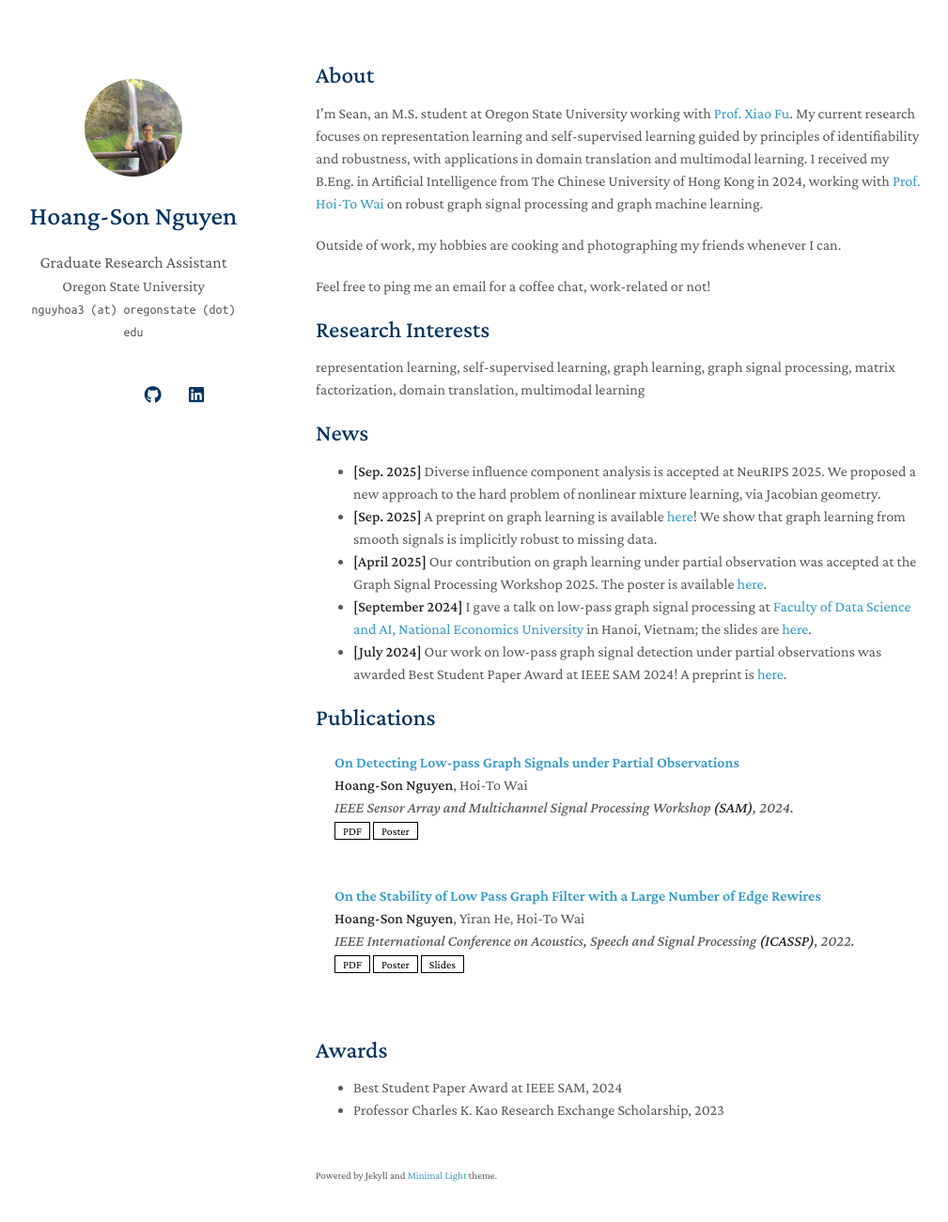
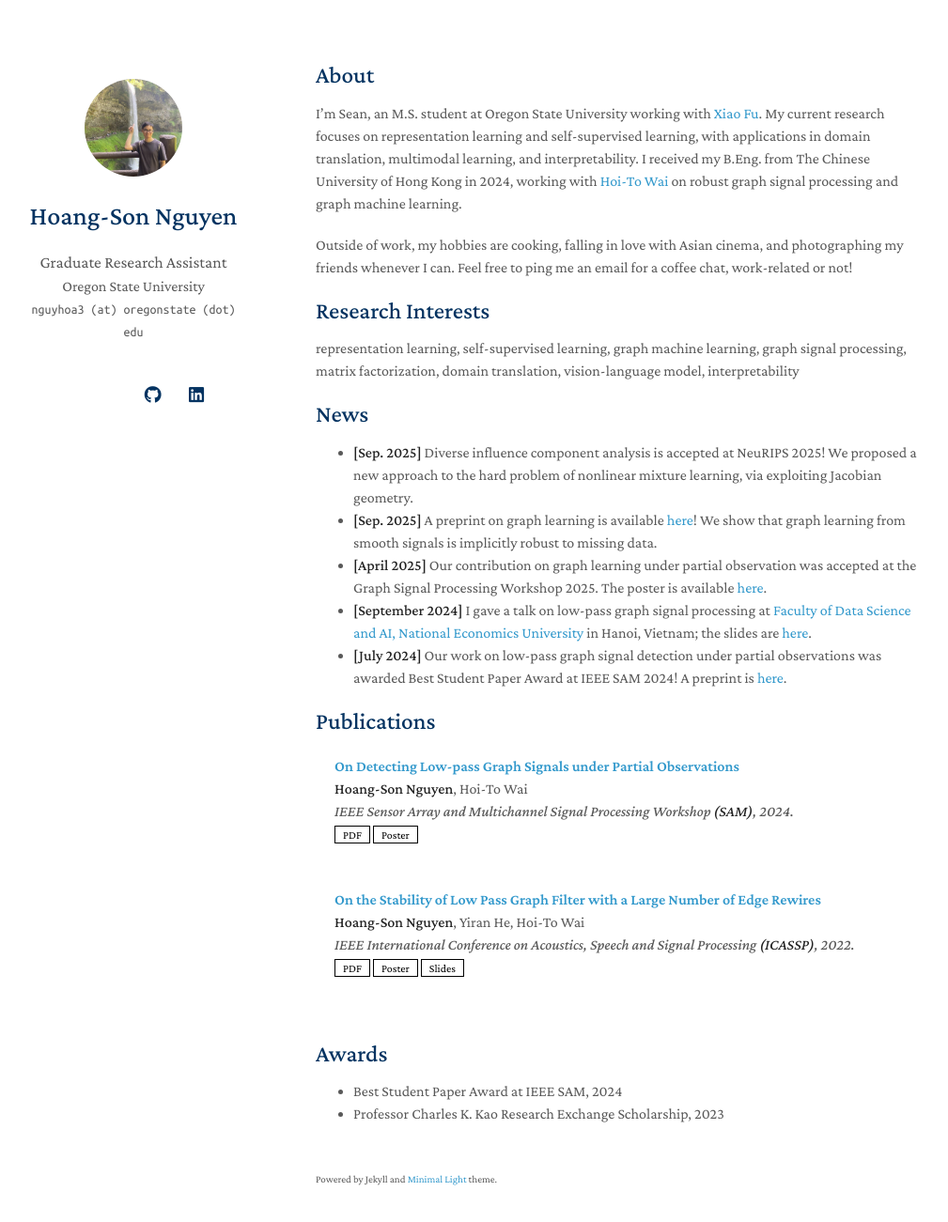
Before and after one commit to hsnguyen24/hsnguyen24.github.io, a Jekyll site: the page built from index.md, in a window 1280 px wide and 1336 px high. Shown: the top 1301 px of the window at 94% size, without its empty margins (134-1143 px from the left). Built offline with Jekyll 4.4.1, drawn with Linux system fonts in a browser that asks for light colours; nearby versions of some CDN libraries; a style sheet for code colours, icons or effects is not loaded; our own code applies the rules of GitHub Pages for plain Markdown files.

Commit message:
Update index.md

```diff
--- a/index.md
+++ b/index.md
@@ -4,17 +4,15 @@ layout: homepage
 
 ## About
 
-I'm Sean, an M.S. student at Oregon State University working with [Prof. Xiao Fu](https://web.engr.oregonstate.edu/~fuxia). My current research focuses on representation learning and self-supervised learning guided by principles of identifiability and robustness, with applications in domain translation and multimodal learning. I received my B.Eng. in Artificial Intelligence from The Chinese University of Hong Kong in 2024, working with [Prof. Hoi-To Wai](https://www1.se.cuhk.edu.hk/~htwai) on robust graph signal processing and graph machine learning.
+I'm Sean, an M.S. student at Oregon State University working with [Xiao Fu](https://web.engr.oregonstate.edu/~fuxia). My current research focuses on representation learning and self-supervised learning, with applications in domain translation, multimodal learning, and interpretability. I received my B.Eng. from The Chinese University of Hong Kong in 2024, working with [Hoi-To Wai](https://www1.se.cuhk.edu.hk/~htwai) on robust graph signal processing and graph machine learning.
 
-Outside of work, my hobbies are cooking and photographing my friends whenever I can.
-
-Feel free to ping me an email for a coffee chat, work-related or not!
+Outside of work, my hobbies are cooking, falling in love with Asian cinema, and photographing my friends whenever I can. Feel free to ping me an email for a coffee chat, work-related or not!
 
 ## Research Interests
-representation learning, self-supervised learning, graph learning, graph signal processing, matrix factorization, domain translation, multimodal learning
+representation learning, self-supervised learning, graph machine learning, graph signal processing, matrix factorization, domain translation, vision-language model, interpretability
 
 ## News
-- **[Sep. 2025]** Diverse influence component analysis is accepted at NeuRIPS 2025. We proposed a new approach to the hard problem of nonlinear mixture learning, via Jacobian geometry.
+- **[Sep. 2025]** Diverse influence component analysis is accepted at NeuRIPS 2025! We proposed a new approach to the hard problem of nonlinear mixture learning, via exploiting Jacobian geometry.
 - **[Sep. 2025]** A preprint on graph learning is available [here](https://arxiv.org/abs/2509.14887)! We show that graph learning from smooth signals is implicitly robust to missing data.
 - **[April 2025]** Our contribution on graph learning under partial observation was accepted at the Graph Signal Processing Workshop 2025. The poster is available [here](./assets/files/GSPW2025_Poster.pdf).
 - **[September 2024]** I gave a talk on low-pass graph signal processing at [Faculty of Data Science and AI, National Economics University](https://fda.neu.edu.vn/) in Hanoi, Vietnam; the slides are [here](./assets/files/Talk_at_NEU_2024.pdf).
```
